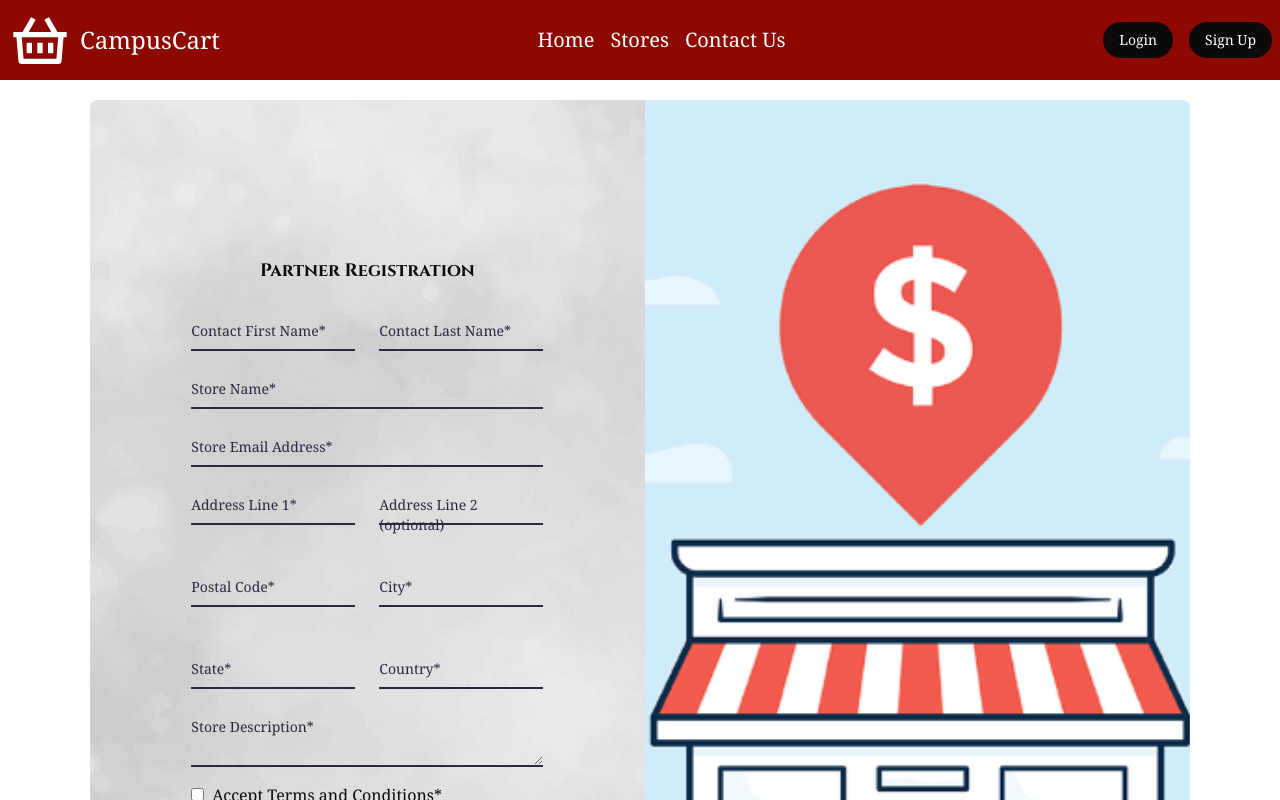
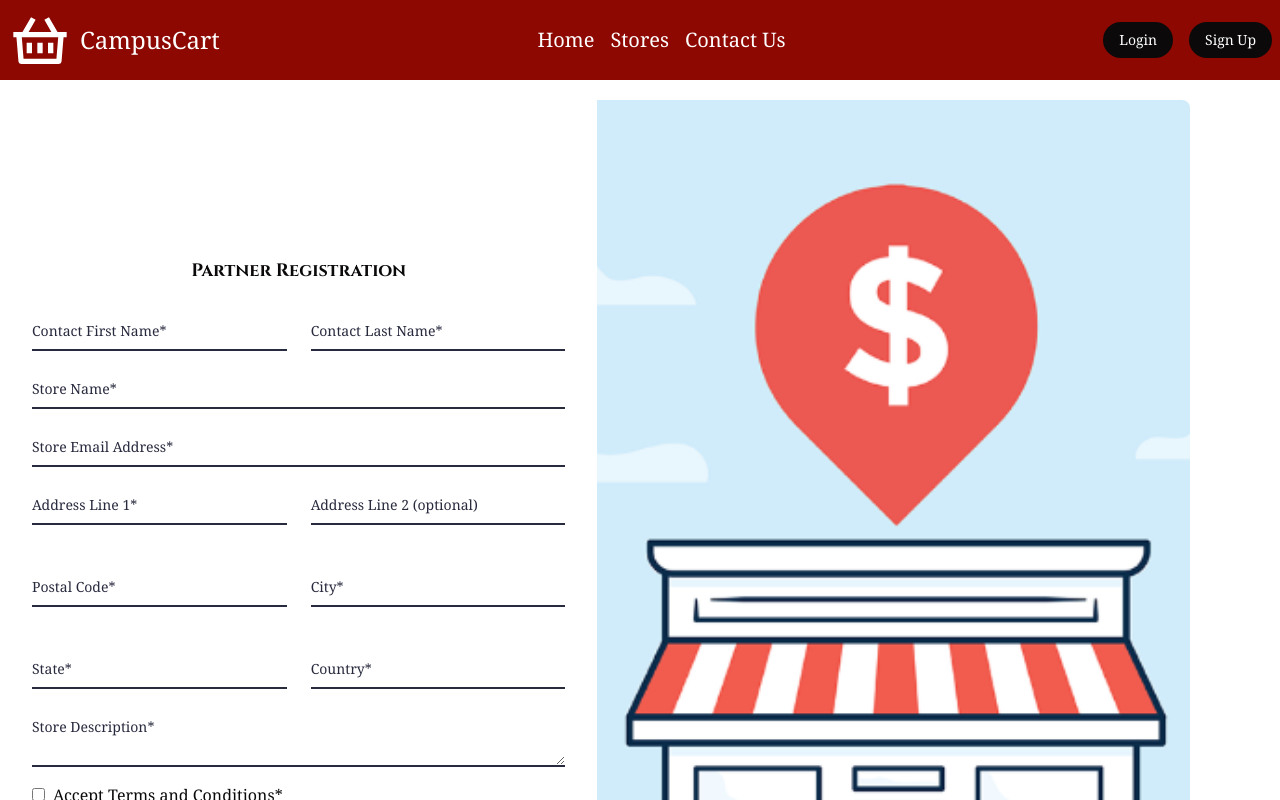
Before and after one commit to hamitsehjal/CampusCart-FRONTEND, a Next.js app: page /partner-register in a window 1280 px wide. Shown: the top 800 px of the page. Built offline with nearby package versions, Linux system fonts and the light colour scheme.

Commit message:
Fix Dead links for user sign up and partner regsitration

```diff
--- a/src/components/footer.jsx
+++ b/src/components/footer.jsx
@@ -13,9 +13,9 @@ export default function Footer() {
                         <div className='flex flex-col gap-2'>
                             <Link href='#'>Why CampusCart?</Link>
                             <Link href='#'>FAQ</Link>
-                            <Link href='#'>Become a Partner</Link>
-                            <Link href='#'>Log In</Link>
-                            <Link href='#'>Sign Up</Link>
+                            <Link href='/partner-register'>Become a Partner</Link>
+                            <Link href='/login'>Log In</Link>
+                            <Link href='/user-register'>Sign Up</Link>
                             <Link href='/stores'>Stores</Link>
                             <Link href='#'>Media & Community</Link>
                         </div>
--- a/src/pages/login.jsx
+++ b/src/pages/login.jsx
@@ -108,15 +108,15 @@ export default function Login() {
           </button>
         </div>
       </form>
-      {/* Forgot Password Button */}
-      {/* <div className="text-center mt-4">
+      {/* Sign Up Button */}
+      <div className="text-center mt-4">
         <button
-          className="text-campus-blue hover:underline"
-        //onClick={() => router.push("#")}  // TO DO: Change route to forgot password page
+          className="bg-campus-red text-white font-noto_serif font-medium py-2 px-4 rounded-md hover:bg-campus-accent"
+          onClick={() => router.push("/user-register")}
         >
-          Forgot Password?
+          Sign Up??
         </button>
-      </div> */}
+      </div>
     </div>
   );
 }
--- a/src/pages/partner-register.jsx
+++ b/src/pages/partner-register.jsx
@@ -1,11 +1,10 @@
 // This is the Partner-Registration of CampusCart
 
-//import { registerUser } from "lib/authenticate";
 import { useState } from "react";
 import { useRouter } from "next/router";
 import Alert from "@/components/alert";
 import { PartnerRegisterImage } from "../../public";
-import { registerPartner } from "../lib/authenticate";
+import { registerPartner } from "lib/authenticate";
 export default function PartnerRegister() {
   const clearFormData = {
     storeName: "",
@@ -21,6 +20,7 @@ export default function PartnerRegister() {
     storeDescription: "",
     contactFirstName: "",
     contactLastName: "",
+    acceptTerms: false,
   };
 
   const [formData, setFormData] = useState(clearFormData);
@@ -39,6 +39,7 @@ export default function PartnerRegister() {
     storeDescription: "",
     contactFirstName: "",
     contactLastName: "",
+    acceptTerms: "",
   });
 
   const router = useRouter();
@@ -136,8 +137,8 @@ export default function PartnerRegister() {
 
   const handleSubmit = async (e) => {
     e.preventDefault();
+    setWarning("");
     if (validateForm()) {
-      setWarning("");
       console.log("Form submitted:", formData);
       try {
         // Handle form submission and routing here
@@ -156,19 +157,19 @@ export default function PartnerRegister() {
     }}>
       <div
         className="w-full sm:w-1/2 md:w-1/2 p-8 rounded-b-lg lg:w-6/12 lg:rounded-l-lg lg:rounded-br-none"
-        style={{
-          backgroundImage: `url(${PartnerRegisterImage.formbackground})`,
-          marginBottom: "20px",
-          marginTop: "20px",
-          backgroundSize: "cover",
-          display: "flex",
-          flexDirection: "column",
-          marginLeft: "90px",
-          minHeight: "115vh",
-          maxHeight: "115vh",
-          alignItems: "center",
-          justifyContent: "center",
-        }}
+      // style={{
+      //   backgroundImage: `url(${PartnerRegisterImage.formbackground})`,
+      //   marginBottom: "20px",
+      //   marginTop: "20px",
+      //   backgroundSize: "cover",
+      //   display: "flex",
+      //   flexDirection: "column",
+      //   marginLeft: "90px",
+      //   minHeight: "115vh",
+      //   maxHeight: "115vh",
+      //   alignItems: "center",
+      //   justifyContent: "center",
+      // }}
       >
 
         <h1 className="text-lg text-campus-text font-cinzel mb-6 rounded-lg text-center">
```
Also changed, not shown: src/lib/authenticate.js.
